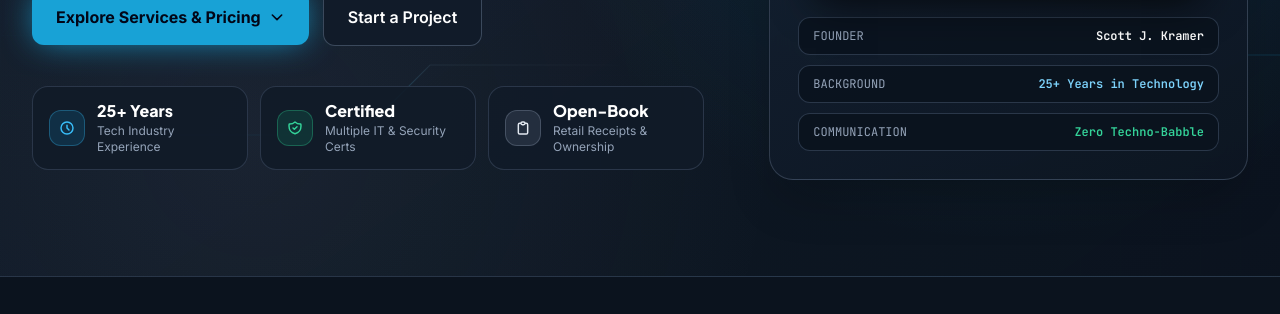
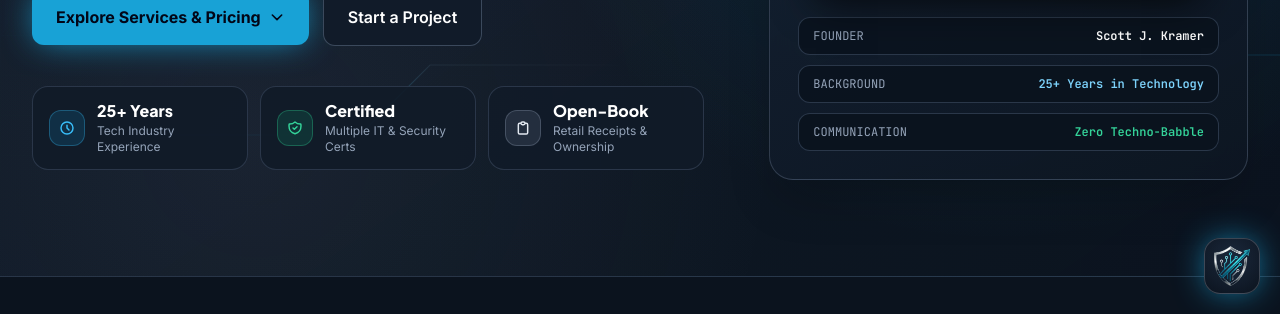
Before and after one commit to sjkram85/legacy-computing-services-website, a plain HTML site: page index.html in a window 1280 px wide. Shown: the part 486-800 px from the top of the page. Drawn offline with nearby package versions, Linux system fonts and the light colour scheme.

Commit message:
Set the live chat endpoint and keep truncated Gemini replies.
gemini-3.8-flash counts thought tokens against maxOutputTokens, so a 400-token cap can finish before any answer text. Raise the cap to 1200 and still return candidate text when finishReason is MAX_TOKENS.

Co-authored-by: sjkram85 <sjkram85@users.noreply.github.com>

```diff
--- a/index.html
+++ b/index.html
@@ -26,7 +26,7 @@
     Never put a Gemini API key, or any other key, in this file.
   -->
   <script>
-    window.LCS_CHAT_ENDPOINT = '';
+    window.LCS_CHAT_ENDPOINT = 'https://script.google.com/macros/s/AKfycbzVmUnaRlrPoJOc02F_3hermg3TDrU2ZuuQSL_ZQRn4Fj9qR-9Tcx994Rfs98aAVOge/exec';
   </script>
 
   <!-- Google Fonts: Plus Jakarta Sans, Inter & JetBrains Mono -->
```
Also changed, not shown: 1 other file.
